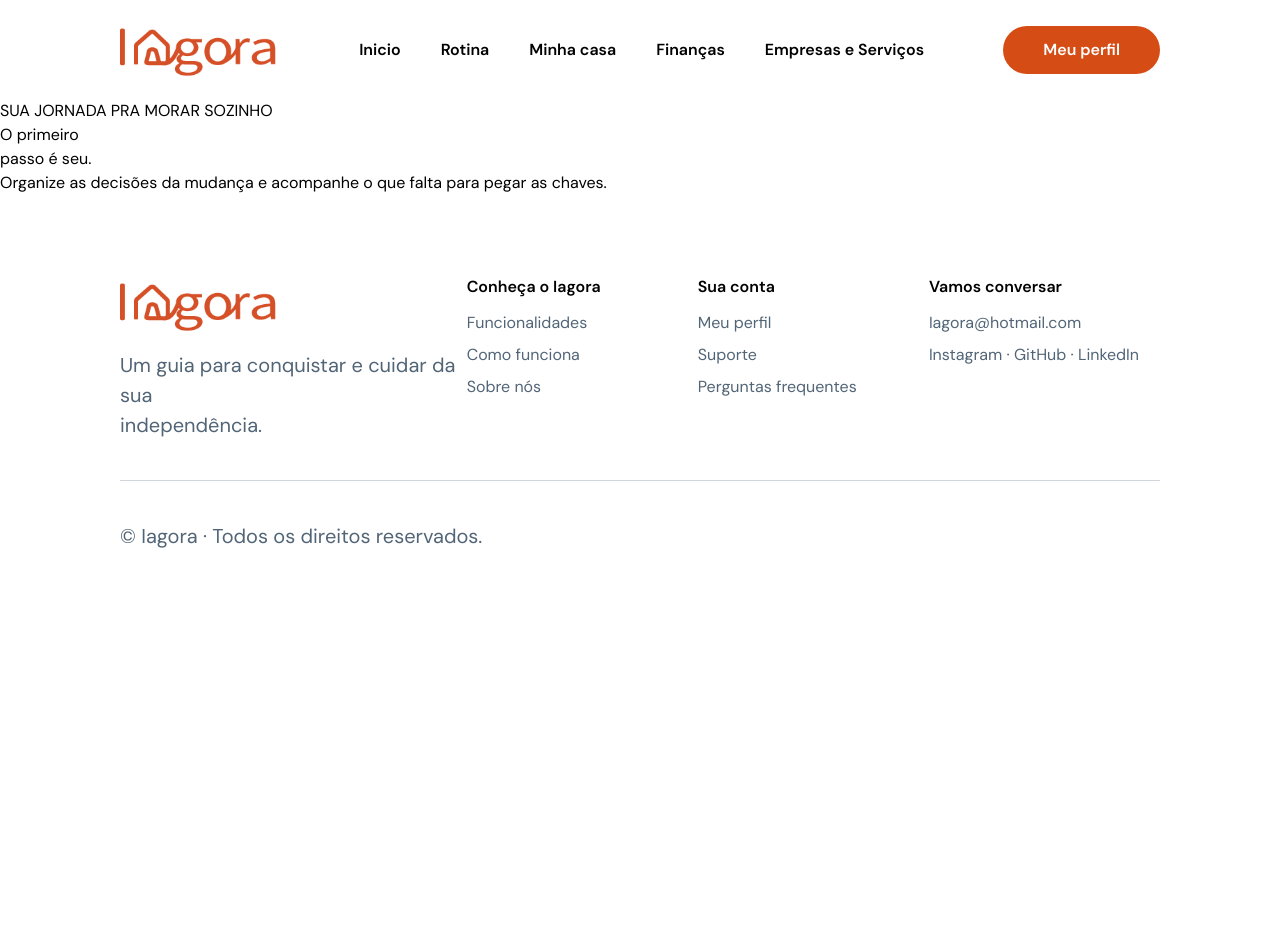
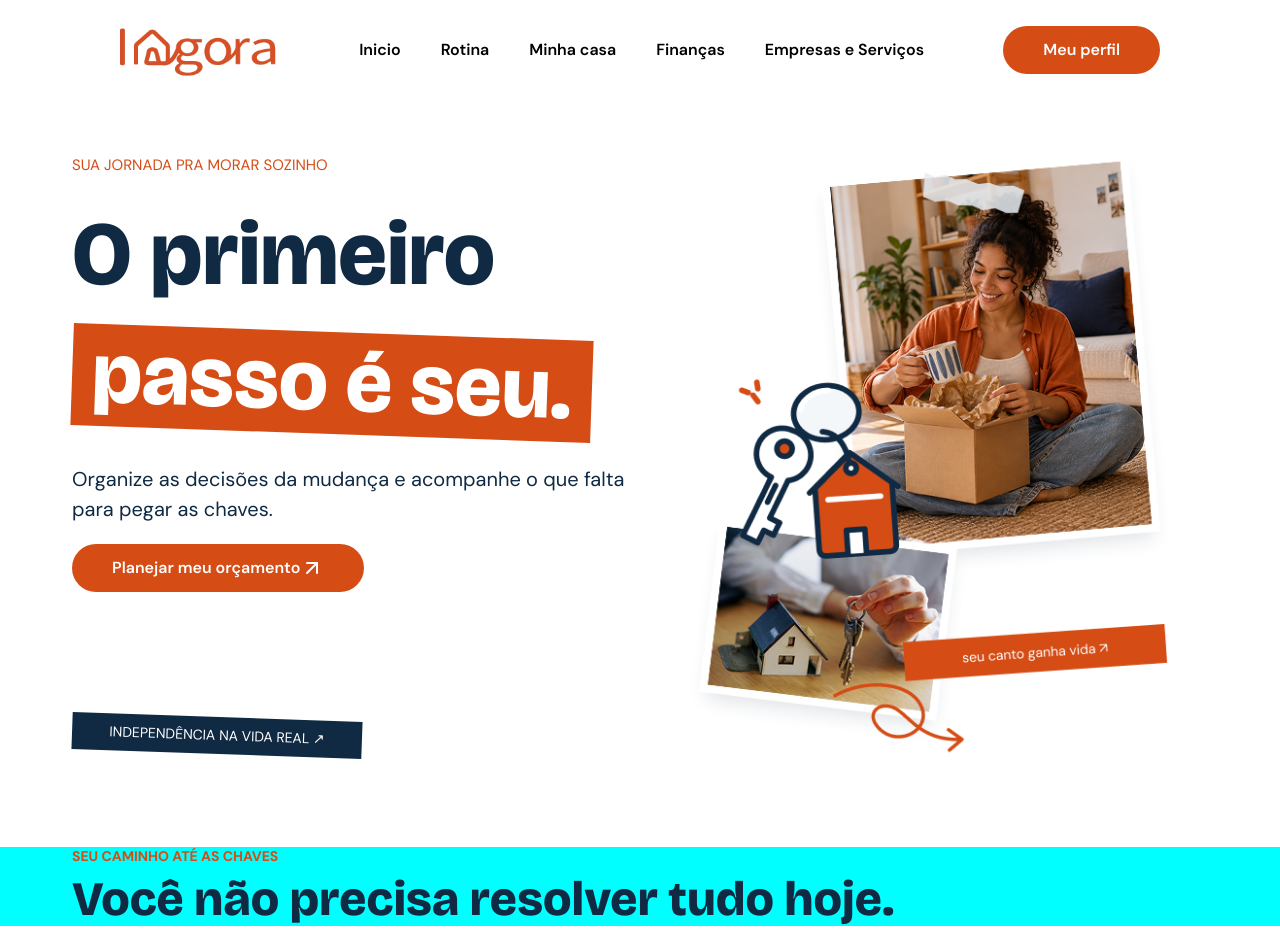
Before and after one commit to IAgoraApp/frontend, a React (Vite) app: page /minhajornada in a window 1280 px wide. Shown: the top 952 px of the page. Before the commit the page ends 800 px from the top, so only its background shows below. Built offline with nearby package versions, Linux system fonts and the light colour scheme.

Commit message:
:sparkles: (Componente 1 e 2) Finalizei os dois primeiros componentes da MinhaJornada

```diff
--- a/src/components/MinhaJornada/CreativeEditorial.jsx
+++ b/src/components/MinhaJornada/CreativeEditorial.jsx
@@ -1,4 +1,6 @@
 import Styles from '../../styles/MinhaJornada/CreativeEditorial.module.css'
+import { Button } from '../ui'
+import { ArrowUpRight } from 'lucide-react'
 
 function CreativeEditorial(){
     return(
@@ -8,10 +10,15 @@ function CreativeEditorial(){
                 <div className={Styles.titulos_grandes}>
                     <h2>O primeiro</h2>
                     <div className={Styles.container_laranja}>
-                        passo é seu.
+                        <h2>passo é seu.</h2>
                     </div>
                 </div>
                 <p>Organize as decisões da mudança e acompanhe o que falta para pegar as chaves.</p>
+                <Button variant='solido' color='laranja' className={Styles.btn_planejar}>Planejar meu orçamento<ArrowUpRight className={Styles.seta_btn}/></Button>
+
+                <div className={Styles.independencia}>
+                    INDEPENDÊNCIA NA VIDA REAL ↗
+                </div>
             </div>
 
             <div className={Styles.div_right}>
--- /dev/null
+++ b/src/components/MinhaJornada/Titulo.jsx
@@ -0,0 +1,12 @@
+import Styles from "../../styles/MinhaJornada/titulo.module.css"
+
+function Titulo(){
+    return(
+        <section className={Styles.titulo}>
+            <h3>SEU CAMINHO ATÉ AS CHAVES</h3>
+            <h2>Você não precisa resolver tudo hoje.</h2>
+        </section>
+    )
+}
+
+export default Titulo
--- a/src/components/MinhaJornada/index.jsx
+++ b/src/components/MinhaJornada/index.jsx
@@ -1,3 +1,4 @@
 import CreativeEditorial from "./CreativeEditorial";
+import Titulo from "./Titulo";
 
-export const Sections = { CreativeEditorial };
+export const Sections = { CreativeEditorial, Titulo };
--- a/src/containers/minhaJornada.jsx
+++ b/src/containers/minhaJornada.jsx
@@ -7,6 +7,7 @@ export default function MinhaJornada() {
       <Header/>
       <main>
         <Sections.CreativeEditorial/>
+        <Sections.Titulo/>
       </main>
       <Footer/>
     </>
--- a/src/styles/MinhaJornada/CreativeEditorial.module.css
+++ b/src/styles/MinhaJornada/CreativeEditorial.module.css
@@ -0,0 +1,88 @@
+.section_Creative {
+    width: 100%;
+    height: 710px;
+    padding: 23px 72px;
+    display: flex;
+    flex-direction: row;
+    align-items: center;
+    justify-content: space-between;
+}
+
+.div_right {
+    width: 516px;
+    height: 610px;
+    background: url(../../assets/images/minhaJornada.png);
+    background-position: center;
+    background-size: cover;
+}
+
+.div_left {
+    display: flex;
+    flex-direction: column;
+    align-items: flex-start;
+    width: 570px;
+    gap: 10px;
+
+    & h3 {
+        color: var(--color-orange, #D54C15);
+        font-family: "DM Sans";
+        font-size: 15px;
+        font-weight: 400;
+    }
+
+    & .titulos_grandes {
+        display: flex;
+        flex-direction: column;
+        gap: 10px;
+        margin-bottom: 20px;
+
+        & h2 {
+            color: var(--color-navy, #102A43);
+            font-family: "Bricolage Grotesque";
+            font-size: 90px;
+            font-weight: 800;
+        }
+
+        & .container_laranja {
+            display: flex;
+            transform: rotate(2deg);
+            padding: 6px 20px 8px 20px;
+            background: var(--color-orange, #D54C15);
+
+            & h2 {
+                color: var(--color-white, #FFF);
+                font-family: "Bricolage Grotesque";
+                font-size: 86px;
+                font-weight: 800;
+                line-height: 88px;
+            }
+        }
+    }
+
+    & p {
+        color: var(--color-navy, #102A43);
+        font-family: "DM Sans";
+        font-size: 20px;
+        font-weight: 400;
+        margin-bottom: 10px;
+    }
+
+    & .btn_planejar {
+        font-size: 16px;
+        font-style: normal;
+        font-weight: 600;
+    }
+
+    .independencia{
+        background: var(--color-navy, #102A43);
+        padding: 8px 16px;
+        color: var(--color-white, #FFF);
+        font-size: 14px;
+        width: 290px;
+        display: flex;
+        align-items: center;
+        justify-content: center;
+        transform: rotate(2deg);
+        margin-top: 115px;
+    }
+}
--- /dev/null
+++ b/src/styles/MinhaJornada/titulo.module.css
@@ -0,0 +1,24 @@
+.titulo {
+    width: 100%;
+    background-color: aqua;
+    padding: 0 72px;
+    display: flex;
+    flex-direction: column;
+    gap: 8px;
+    margin-top: 38px;
+
+    & h3 {
+        color: var(--color-orange, #D54C15);
+        font-size: 14px;
+        font-weight: 700;
+        line-height: 18px;
+    }
+
+    & h2 {
+        color: var(--color-navy, #102A43);
+        font-family: "Bricolage Grotesque";
+        font-size: 48px;
+        font-weight: 800;
+        line-height: 53px;
+    }
+}
```
